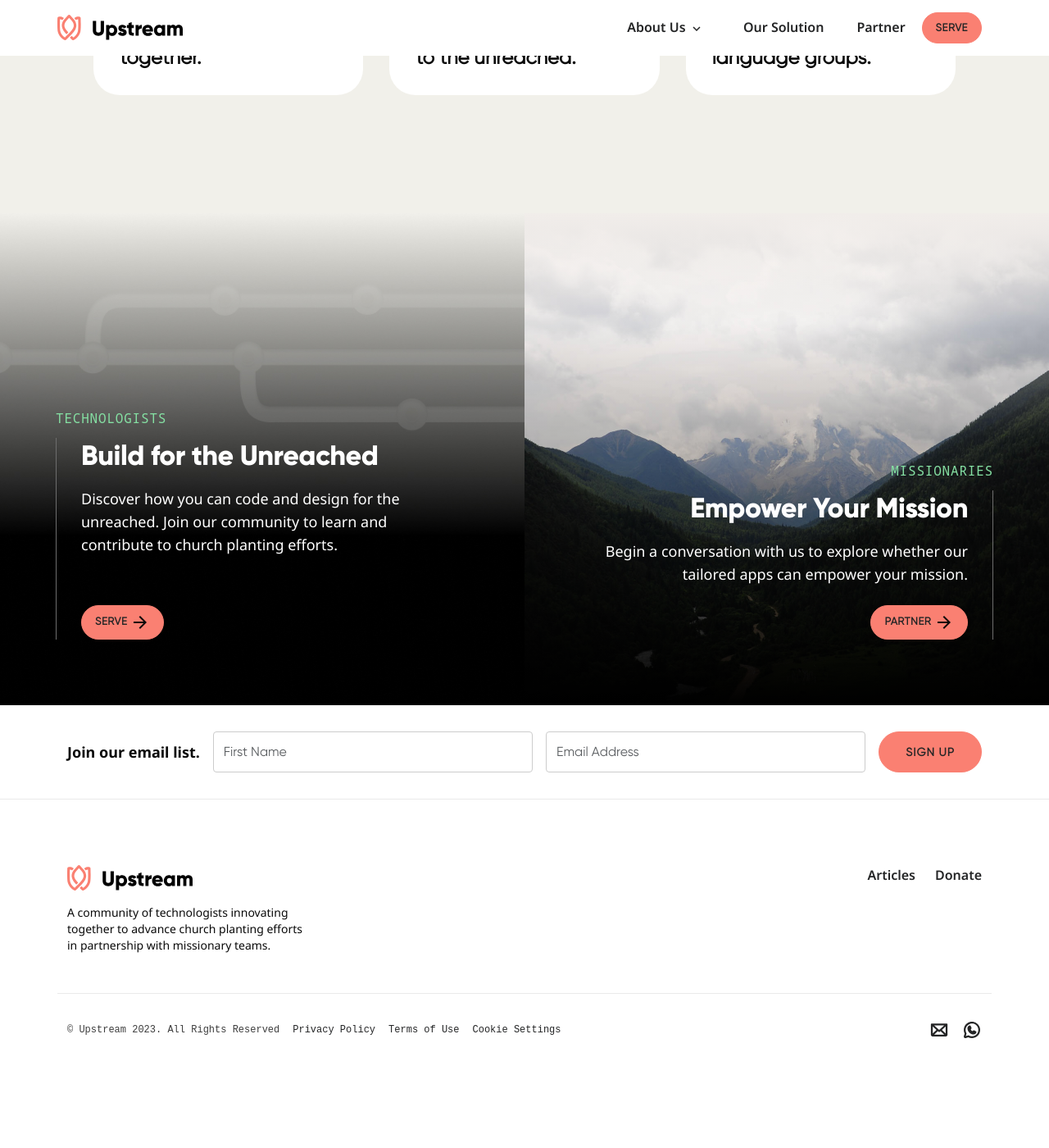
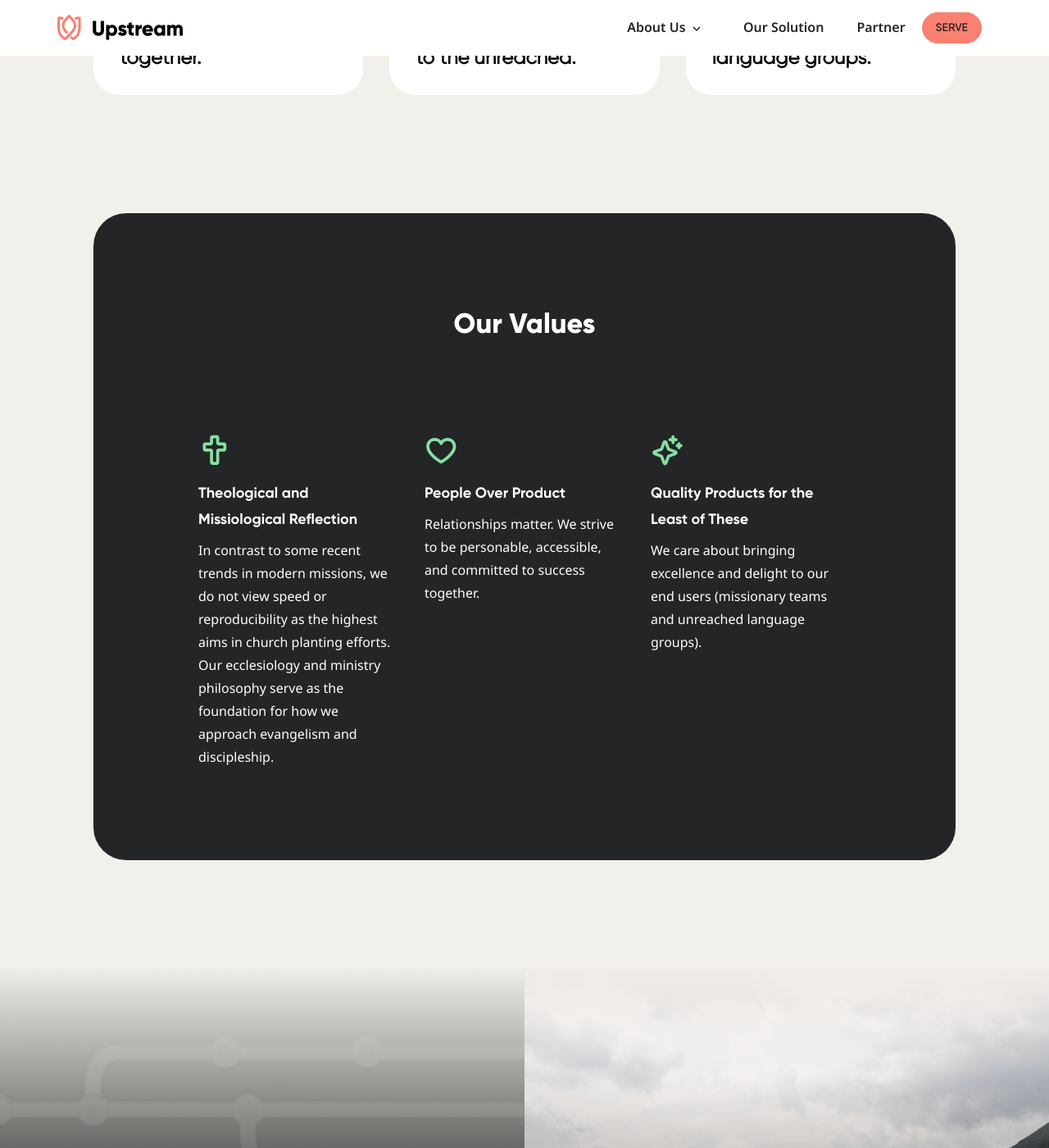
Before and after one commit to UpstreamCode/upstreamcode.github.io, a Jekyll site: the page built from _pages/mission-and-values.html, in a window 1280 px wide and 1400 px high, scrolled down 710 px. Shown: the whole window at 82% size. Built offline with Jekyll 4.4.1, drawn with Linux system fonts in a browser that asks for light colours; before the commit the page ends 2058 px from its top, so only the background shows below that.

Commit message:
Add our values section
Not styled yet for mobile

```diff
--- a/_pages/mission-and-values.html
+++ b/_pages/mission-and-values.html
@@ -52,8 +52,44 @@ subheading: A community of developers innovating together to advance church plan
         </p>
       </div>
     </div>
+    <div id="content-box-3">
+      <h2>Our Values</h2>
+      <div
+        class="d-flex flex-column flex-md-row justify-content-between align-self-center values"
+      >
+        <div class="value col">
+          <img class="icon" src="{{ "/assets/images/icons/cross.svg" |
+          relative_url }}" alt="Cross icon for theological and missiological
+          reflection">
+          <h3>Theological and Missiological Reflection</h3>
+          <p>
+            In contrast to some recent trends in modern missions, we do not view
+            speed or reproducibility as the highest aims in church planting
+            efforts. Our ecclesiology and ministry philosophy serve as the
+            foundation for how we approach evangelism and discipleship.
+          </p>
+        </div>
+        <div class="value col">
+          <img class="icon" src="{{ "/assets/images/icons/heart.svg" |
+          relative_url }}" alt="Heart icon for people over product">
+          <h3>People Over Product</h3>
+          <p>
+            Relationships matter. We strive to be personable, accessible, and
+            committed to success together.
+          </p>
+        </div>
+        <div class="value col">
+          <img class="icon" src="{{ "/assets/images/icons/sparkle.svg" |
+          relative_url }}" alt="Sparkle icon for quality products">
+          <h3>Quality Products for the Least of These</h3>
+          <p>
+            We care about bringing excellence and delight to our end users
+            (missionary teams and unreached language groups).
+          </p>
+        </div>
+      </div>
+    </div>
   </div>
+
   {%- include action-items.html -%}
-
-  <div id="content-box-3" class="row"></div>
 </div>
--- a/_sass/base.scss
+++ b/_sass/base.scss
@@ -1988,6 +1988,48 @@ main {
       }
     }
   }
+
+  #content-box-3 {
+    background-color: map-get($primary-colors, "black");
+    border-radius: 40px;
+    padding: 112.5px 128px;
+    margin: 0 44px;
+    margin-bottom: 128px;
+
+    @include media-breakpoint-down(lg) {
+      padding: 0 20px;
+      margin-bottom: 80px;
+    }
+
+    h2 {
+      color: map-get($primary-colors, "white");
+      margin: 0px;
+      text-align: center;
+    }
+
+    .values {
+      column-gap: 32px;
+      margin-top: 112px;
+
+      .value {
+        h3,
+        p {
+          color: map-get($primary-colors, "white");
+          margin: 0px;
+        }
+      }
+
+      h3 {
+        font-size: 18px;
+        padding-top: 16px;
+        padding-bottom: 8px;
+      }
+
+      p {
+        font-size: 16px;
+      }
+    }
+  }
 }
 
 /**
```
Also changed, not shown: assets/images/icons/cross.svg (added), assets/images/icons/heart.svg (added), assets/images/icons/sparkle.svg (added).
